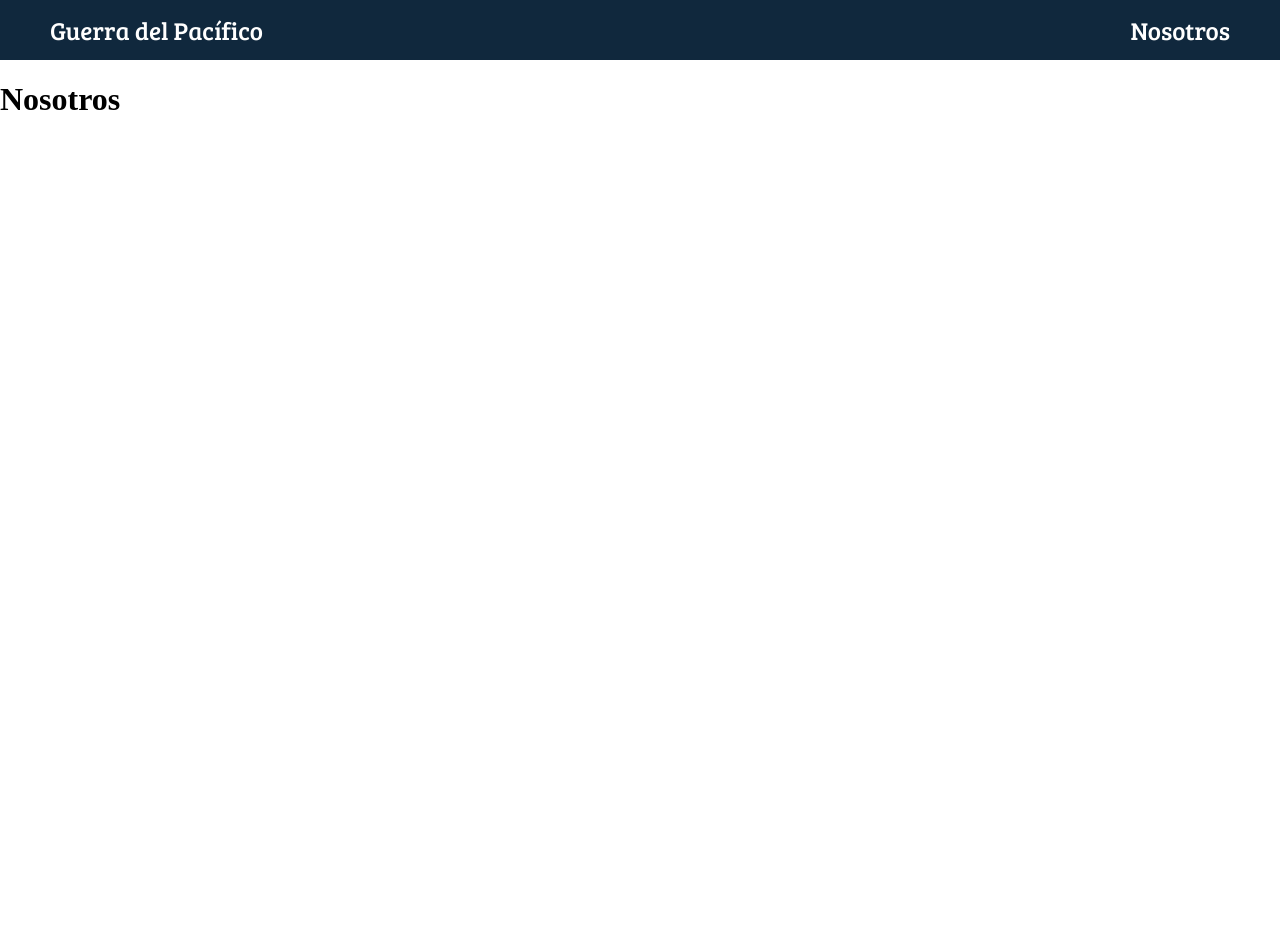
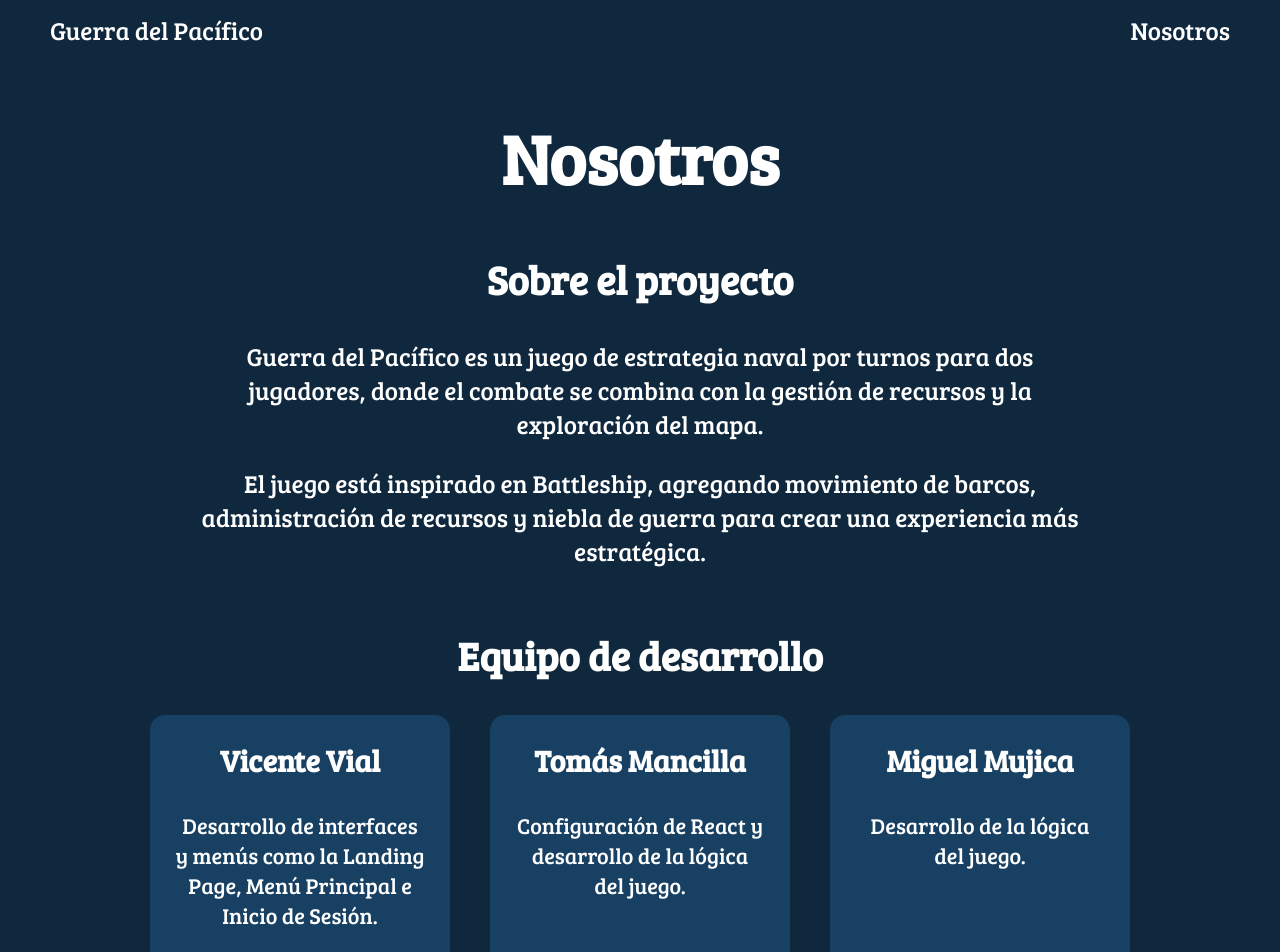
Before and after one commit to tmancilla/AlexisGoatWEB_frontend, a React (Vite) app: page /nosotros in a window 1280 px wide. Shown: the top 952 px of the page. Before the commit the page ends 800 px from the top, so only its background shows below. Built offline with nearby package versions, Linux system fonts and the light colour scheme.

Commit message:
Implemento pagina Nosotros

```diff
--- /dev/null
+++ b/src/pages/Nosotros/Nosotros.css
@@ -0,0 +1,58 @@
+.nosotros {
+  min-height: calc(100vh - 60px);
+  background-color: #10283d;
+  color: white;
+  padding: 50px;
+  font-family: "Bree Serif", serif;
+}
+
+.nosotros h1 {
+  font-size: 70px;
+  text-align: center;
+  margin-top: 0;
+}
+
+.nosotros-proyecto {
+  max-width: 900px;
+  margin: auto;
+  text-align: center;
+}
+
+.nosotros-proyecto h2 {
+  font-size: 40px;
+}
+
+.nosotros-proyecto p {
+  font-size: 25px;
+}
+
+.nosotros-equipo {
+  margin-top: 60px;
+  text-align: center;
+}
+
+.nosotros-equipo h2 {
+  font-size: 40px;
+}
+
+.equipo {
+  display: flex;
+  justify-content: center;
+  gap: 40px;
+}
+
+.integrante {
+  width: 300px;
+  background-color: #184063;
+  border-radius: 15px;
+  padding: 25px;
+}
+
+.integrante h3 {
+  font-size: 30px;
+  margin-top: 0;
+}
+
+.integrante p {
+  font-size: 22px;
+}
--- a/src/pages/Nosotros/Nosotros.jsx
+++ b/src/pages/Nosotros/Nosotros.jsx
@@ -1,7 +1,53 @@
+import "./Nosotros.css";
+
 function Nosotros() {
   return (
-    <main>
+    <main className="nosotros">
       <h1>Nosotros</h1>
+
+      <section className="nosotros-proyecto">
+        <h2>Sobre el proyecto</h2>
+
+        <p>
+          Guerra del Pacífico es un juego de estrategia naval por turnos
+          para dos jugadores, donde el combate se combina con la gestión
+          de recursos y la exploración del mapa.
+        </p>
+
+        <p>
+          El juego está inspirado en Battleship, agregando movimiento de
+          barcos, administración de recursos y niebla de guerra para crear
+          una experiencia más estratégica.
+        </p>
+      </section>
+
+      <section className="nosotros-equipo">
+        <h2>Equipo de desarrollo</h2>
+
+        <div className="equipo">
+          <article className="integrante">
+            <h3>Vicente Vial</h3>
+            <p>
+              Desarrollo de interfaces y menús como la Landing Page,
+              Menú Principal e Inicio de Sesión.
+            </p>
+          </article>
+
+          <article className="integrante">
+            <h3>Tomás Mancilla</h3>
+            <p>
+              Configuración de React y desarrollo de la lógica del juego.
+            </p>
+          </article>
+
+          <article className="integrante">
+            <h3>Miguel Mujica</h3>
+            <p>
+              Desarrollo de la lógica del juego.
+            </p>
+          </article>
+        </div>
+      </section>
     </main>
   );
 }
```
